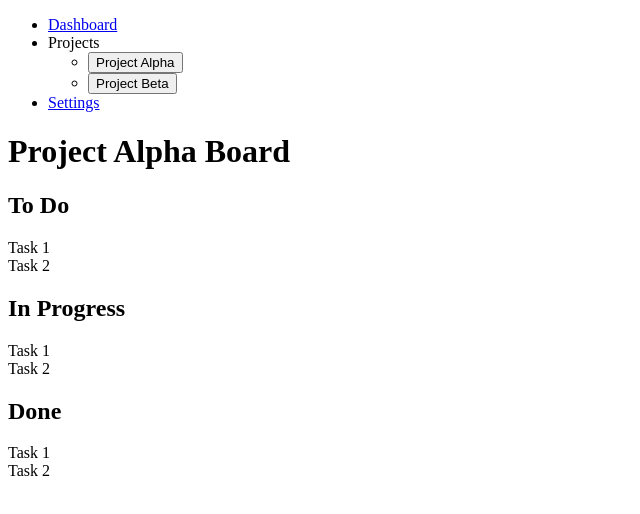
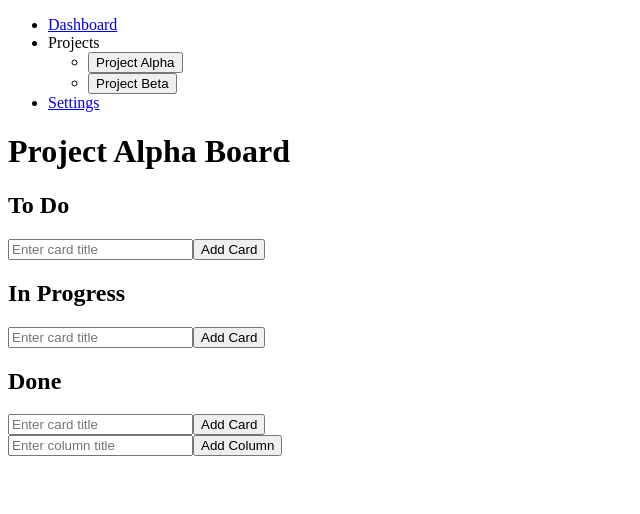
Before and after one commit to MikolajMarciniak/bug-tracker, a Next.js app: page /projects/1/board in a window 1280 px wide. Shown: the top 514 px of the page, without its empty margins (0-640 px from the left). Built offline with nearby package versions, Linux system fonts and the light colour scheme.

Commit message:
implement list creation feature in board

```diff
--- /dev/null
+++ b/src/components/AddCardForm.tsx
@@ -0,0 +1,34 @@
+import React, { useState } from 'react';
+
+interface AddCardFormProps {
+  onAddCard: (title: string) => void;
+}
+
+const AddCardForm: React.FC<AddCardFormProps> = ({ onAddCard }) => {
+  const [title, setTitle] = useState('');
+
+  const handleSubmit = (e: React.FormEvent) => {
+    e.preventDefault();
+    if (title.trim()) {
+      onAddCard(title.trim());
+      setTitle('');
+    }
+  };
+
+  return (
+    <form onSubmit={handleSubmit} className="mt-4">
+      <input
+        type="text"
+        value={title}
+        onChange={(e) => setTitle(e.target.value)}
+        placeholder="Enter card title"
+        className="w-full p-2 mb-2 border rounded"
+      />
+      <button type="submit" className="w-full bg-green-500 text-white p-2 rounded">
+        Add Card
+      </button>
+    </form>
+  );
+};
+
+export default AddCardForm;
--- /dev/null
+++ b/src/components/AddColumnForm.tsx
@@ -0,0 +1,34 @@
+import React, { useState } from 'react';
+
+interface AddColumnFormProps {
+  onAddColumn: (title: string) => void;
+}
+
+const AddColumnForm: React.FC<AddColumnFormProps> = ({ onAddColumn }) => {
+  const [title, setTitle] = useState('');
+
+  const handleSubmit = (e: React.FormEvent) => {
+    e.preventDefault();
+    if (title.trim()) {
+      onAddColumn(title.trim());
+      setTitle('');
+    }
+  };
+
+  return (
+    <form onSubmit={handleSubmit} className="w-64 bg-gray-100 p-4 rounded">
+      <input
+        type="text"
+        value={title}
+        onChange={(e) => setTitle(e.target.value)}
+        placeholder="Enter column title"
+        className="w-full p-2 mb-2 border rounded"
+      />
+      <button type="submit" className="w-full bg-blue-500 text-white p-2 rounded">
+        Add Column
+      </button>
+    </form>
+  );
+};
+
+export default AddColumnForm;
--- a/src/components/Board.tsx
+++ b/src/components/Board.tsx
@@ -1,15 +1,22 @@
 'use client';
 
-import React from 'react';
+import React, { useState } from 'react';
 import { DndContext, closestCorners, KeyboardSensor, PointerSensor, useSensor, useSensors } from '@dnd-kit/core';
 import { arrayMove, SortableContext, sortableKeyboardCoordinates, verticalListSortingStrategy } from '@dnd-kit/sortable';
 import Column from './Column';
+import AddColumnForm from './AddColumnForm';
+import AddCardForm from './AddCardForm';
 
-const BoardComponent: React.FC<{ projectId: string }> = ({ projectId }) => {
-  const [columns, setColumns] = React.useState([
-    { id: 'todo', title: 'To Do' },
-    { id: 'inProgress', title: 'In Progress' },
-    { id: 'done', title: 'Done' },
+interface BoardProps {
+  projectId: string;
+  boardId: string;
+}
+
+const BoardComponent: React.FC<BoardProps> = ({ projectId, boardId }) => {
+  const [columns, setColumns] = useState([
+    { id: 'todo', title: 'To Do', cards: [] },
+    { id: 'inProgress', title: 'In Progress', cards: [] },
+    { id: 'done', title: 'Done', cards: [] },
   ]);
 
   const sensors = useSensors(
@@ -32,13 +39,41 @@ const BoardComponent: React.FC<{ projectId: string }> = ({ projectId }) => {
     }
   };
 
+  const handleAddColumn = (title: string) => {
+    const newColumn = {
+      id: `column-${Date.now()}`,
+      title,
+      cards: [],
+    };
+    setColumns([...columns, newColumn]);
+  };
+
+  const handleAddCard = (columnId: string, cardTitle: string) => {
+    setColumns(columns.map(column => {
+      if (column.id === columnId) {
+        return {
+          ...column,
+          cards: [...column.cards, { id: `card-${Date.now()}`, title: cardTitle }],
+        };
+      }
+      return column;
+    }));
+  };
+
   return (
     <DndContext sensors={sensors} collisionDetection={closestCorners} onDragEnd={handleDragEnd}>
       <SortableContext items={columns.map((col) => col.id)} strategy={verticalListSortingStrategy}>
-        <div className="flex space-x-4">
+        <div className="flex space-x-4 overflow-x-auto">
           {columns.map((column) => (
-            <Column key={column.id} id={column.id} title={column.title} />
+            <Column
+              key={column.id}
+              id={column.id}
+              title={column.title}
+              cards={column.cards}
+              onAddCard={(cardTitle) => handleAddCard(column.id, cardTitle)}
+            />
           ))}
+          <AddColumnForm onAddColumn={handleAddColumn} />
         </div>
       </SortableContext>
     </DndContext>
--- a/src/components/Card.tsx
+++ b/src/components/Card.tsx
@@ -4,10 +4,10 @@ import { CSS } from '@dnd-kit/utilities';
 
 interface CardProps {
   id: string;
-  content: string;
+  title: string;
 }
 
-const Card: React.FC<CardProps> = ({ id, content }) => {
+const Card: React.FC<CardProps> = ({ id, title }) => {
   const { attributes, listeners, setNodeRef, transform, transition } = useSortable({ id });
 
   const style = {
@@ -21,9 +21,9 @@ const Card: React.FC<CardProps> = ({ id, content }) => {
       style={style}
       {...attributes}
       {...listeners}
-      className="bg-white p-4 mb-2 rounded shadow"
+      className="bg-white p-2 mb-2 rounded shadow"
     >
-      {content}
+      {title}
     </div>
   );
 };
--- a/src/components/Column.tsx
+++ b/src/components/Column.tsx
@@ -1,16 +1,18 @@
-import React from "react";
-import { useSortable } from "@dnd-kit/sortable";
-import { CSS } from "@dnd-kit/utilities";
-import Card from "./Card";
+import React from 'react';
+import { useSortable } from '@dnd-kit/sortable';
+import { CSS } from '@dnd-kit/utilities';
+import Card from './Card';
+import AddCardForm from './AddCardForm';
 
 interface ColumnProps {
   id: string;
   title: string;
+  cards: { id: string; title: string }[];
+  onAddCard: (cardTitle: string) => void;
 }
 
-const Column: React.FC<ColumnProps> = ({ id, title }) => {
-  const { attributes, listeners, setNodeRef, transform, transition } =
-    useSortable({ id });
+const Column: React.FC<ColumnProps> = ({ id, title, cards, onAddCard }) => {
+  const { attributes, listeners, setNodeRef, transform, transition } = useSortable({ id });
 
   const style = {
     transform: CSS.Transform.toString(transform),
@@ -18,17 +20,12 @@ const Column: React.FC<ColumnProps> = ({ id, title }) => {
   };
 
   return (
-    <div
-      ref={setNodeRef}
-      style={style}
-      {...attributes}
-      {...listeners}
-      className="bg-gray-100 p-4 rounded-lg w-64"
-    >
+    <div ref={setNodeRef} style={style} {...attributes} {...listeners} className="bg-gray-100 p-4 rounded-lg w-64">
       <h2 className="font-bold mb-4">{title}</h2>
-      <Card id="card1" content="Task 1" />
-      <Card id="card2" content="Task 2" />
-      {/* Add more cards as needed */}
+      {cards.map((card) => (
+        <Card key={card.id} id={card.id} title={card.title} />
+      ))}
+      <AddCardForm onAddCard={onAddCard} />
     </div>
   );
 };
```
